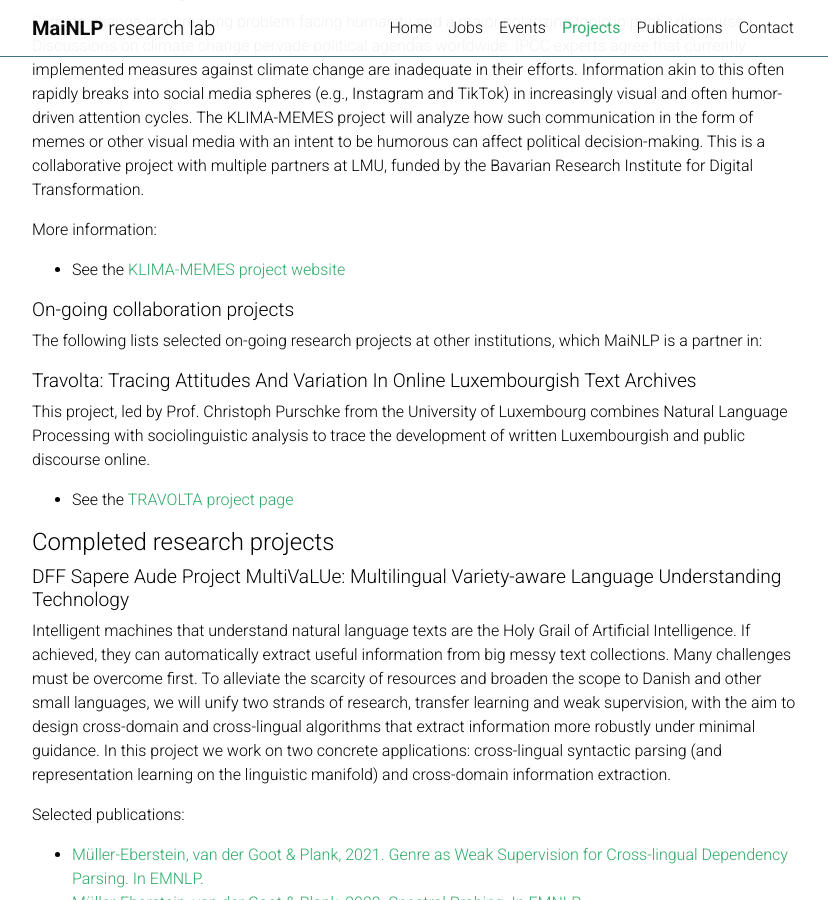
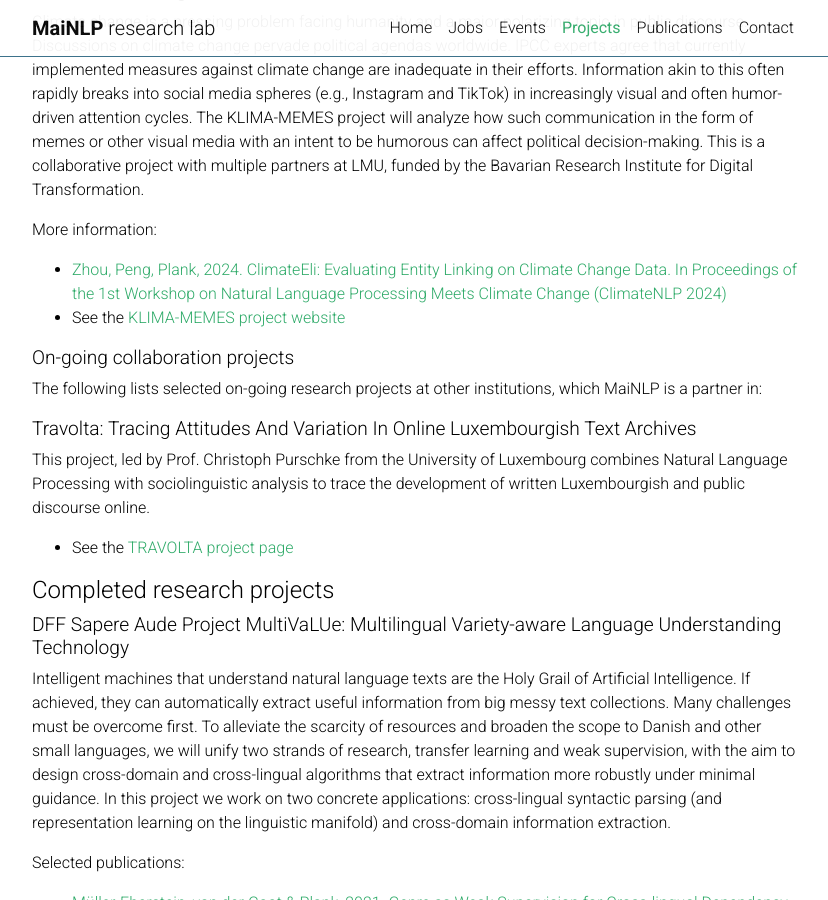
Before and after one commit to mainlp/mainlp.github.io, a Jekyll site: the page built from _pages/projects.md, in a window 1280 px wide and 900 px high, scrolled down 1277 px. Shown: the whole window, without its empty margins (223-1051 px from the left). Built offline with Jekyll 4.4.1, drawn with Linux system fonts in a browser that asks for light colours; emoji names are drawn with the system emoji font; comment, search, counter and statistics services are not loaded; a style sheet for code colours, icons or effects is not loaded.

Commit message:
Update projects.md

```diff
--- a/_pages/projects.md
+++ b/_pages/projects.md
@@ -45,6 +45,7 @@ Selected publications:
 Climate change is a pressing problem facing humanity and a major polarizing topic in public discourse. Discussions on climate change pervade political agendas worldwide. IPCC experts agree that currently implemented measures against climate change are inadequate in their efforts. Information akin to this often rapidly breaks into social media spheres (e.g., Instagram and TikTok) in increasingly visual and often humor-driven attention cycles. The KLIMA-MEMES project will analyze how such communication in the form of memes or other visual media with an intent to be humorous can affect political decision-making. This is a collaborative project with multiple partners at LMU, funded by the Bavarian Research Institute for Digital Transformation.
 
 More information:
+- [Zhou, Peng, Plank, 2024. ClimateEli: Evaluating Entity Linking on Climate Change Data. In Proceedings of the 1st Workshop on Natural Language Processing Meets Climate Change (ClimateNLP 2024)](https://aclanthology.org/2024.climatenlp-1.16/)
 - See the [KLIMA-MEMES project website](https://klimamemes.ifkw.lmu.de/)
 
 <h3 class="category"><a name="collabproj">On-going collaboration projects</a></h3>
```
